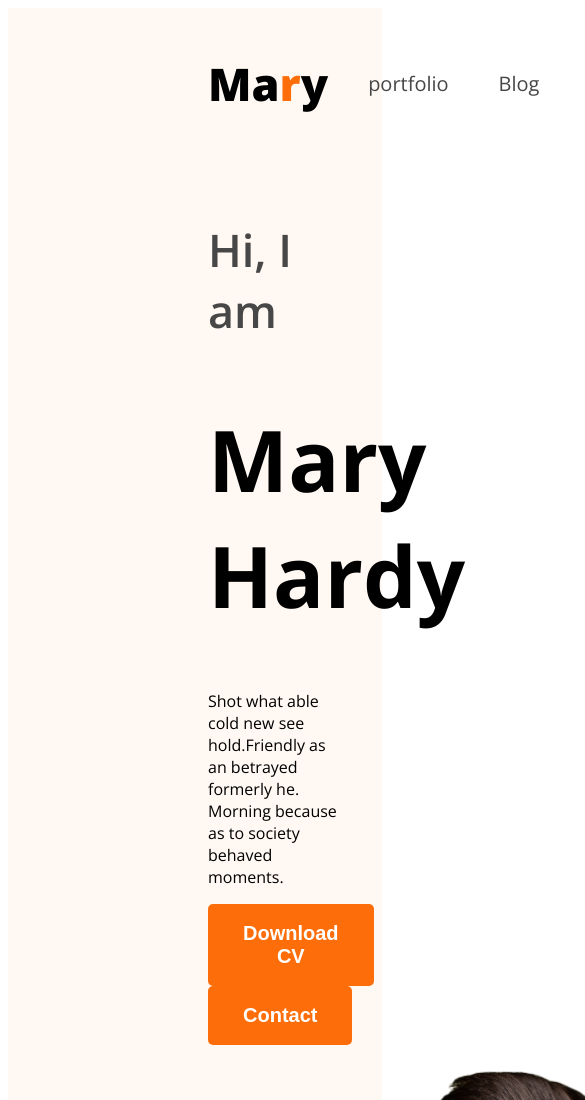
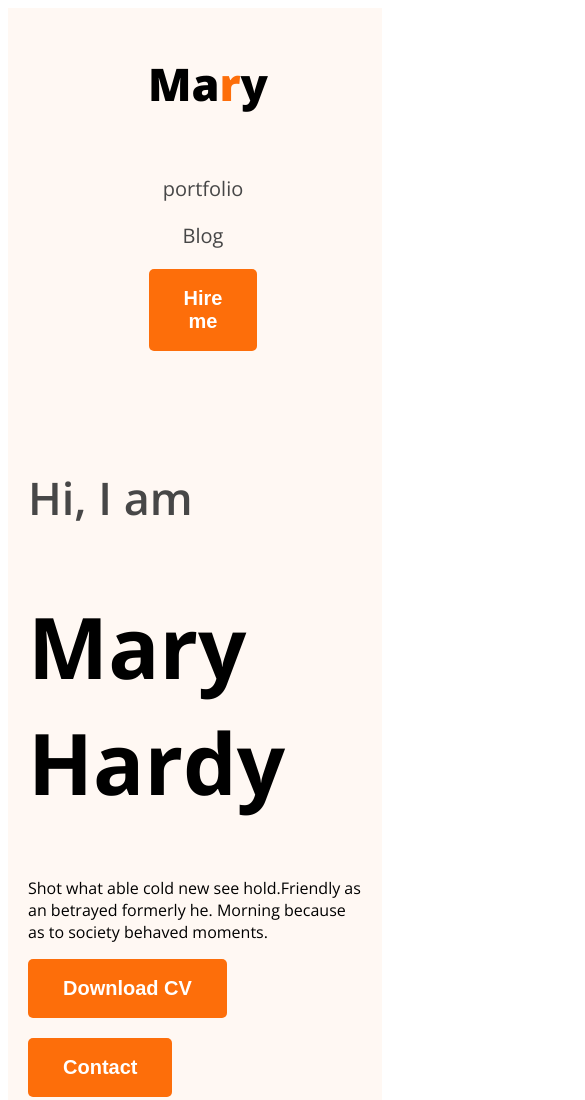
Before and after one commit to MuhaimanAlamMazumder/responsive-web-dev-portfolio, a plain HTML site: page index.html in a window 390 px wide. Shown: the top 1100 px of the page, 585 px wide, since content can reach past the window. Drawn offline with nearby package versions, Linux system fonts and the light colour scheme.

Commit message:
making responsive

```diff
--- a/styless/portfolio.css
+++ b/styless/portfolio.css
@@ -251,9 +251,24 @@ footer input[type="text"], footer input[type="email"], footer textarea{
 
 @media screen and (max-width: 576px) {
 
-    .skills-container, .resume-container, footer, .about-items, .banner{
+    .skills-container, .resume-container, footer, nav, nav > ul,  .about-items, .banner{
 
         flex-direction: column;
+    }
+
+    nav > ul{
+
+        gap: 20px;
+    }
+
+    .btn-primary{
+
+        margin-bottom: 20px;
+    }
+
+    .banner{
+
+        margin: 20px;
     }
 
     footer, .about{
```
